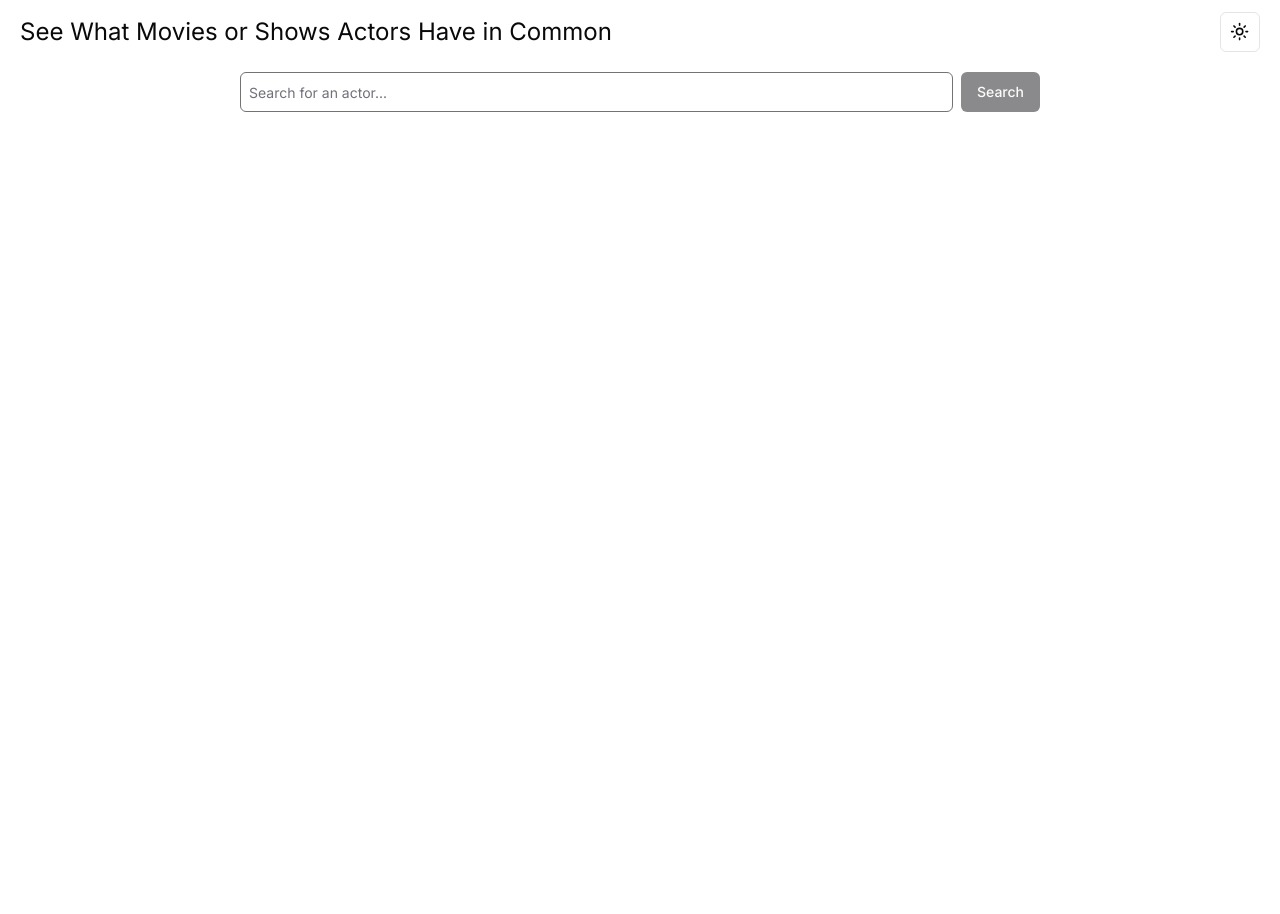
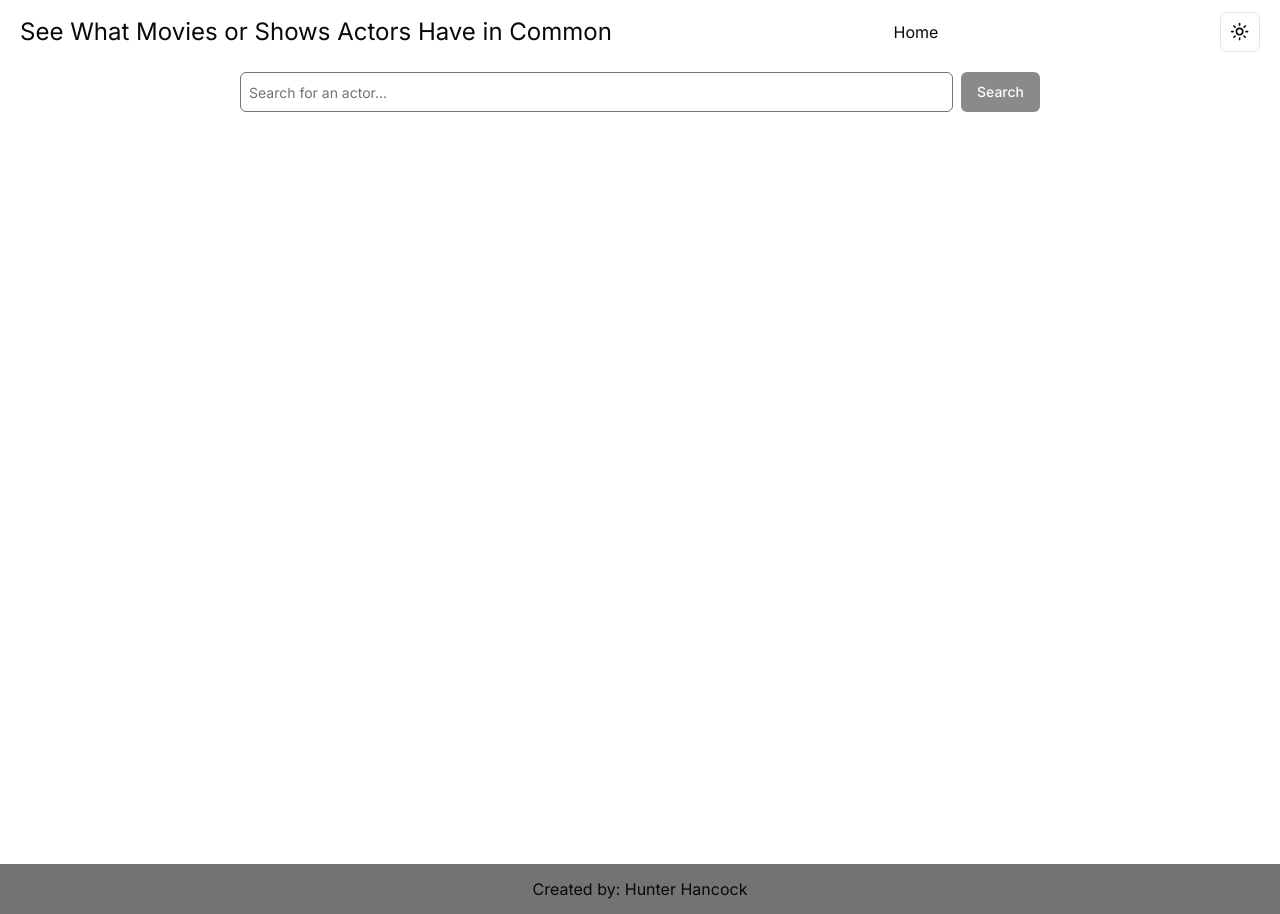
Before and after one commit to Hunter-Hancock/twoactors, a Next.js app: page / in a window 1280 px wide. Before the commit the page ends 864 px from the top, so only its background shows below. Built offline with nearby package versions, Linux system fonts and the light colour scheme.

Commit message:
Working on hover effect and some other things

```diff
--- /dev/null
+++ b/app/actor/[id]/page.tsx
@@ -0,0 +1,17 @@
+export default async function ActorPage({
+  params,
+}: {
+  params: { id: string };
+}) {
+  const url = `https://api.themoviedb.org/3/person/${params.id}?language=en-US&api_key=${process.env.NEXT_PUBLIC_API_KEY}`;
+
+  const response = await fetch(url);
+
+  const data = await response.json();
+
+  return (
+    <main className="h-screen">
+      <pre>{JSON.stringify(data, null, 2)}</pre>
+    </main>
+  );
+}
--- a/app/layout.tsx
+++ b/app/layout.tsx
@@ -1,7 +1,7 @@
 import type { Metadata } from "next";
 import { Inter } from "next/font/google";
+import Footer from "../components/Footer";
 import Header from "../components/Header";
-import { ModeToggle } from "../components/ModeToggle";
 import { ThemeProvider } from "../components/theme-provider";
 import "./globals.css";
 
@@ -27,6 +27,7 @@ export default function RootLayout({
           disableTransitionOnChange>
           <Header />
           {children}
+          <Footer />
         </ThemeProvider>
       </body>
     </html>
--- a/app/page.tsx
+++ b/app/page.tsx
@@ -2,6 +2,7 @@
 
 import { Button } from "@/components/ui/button";
 import { Input } from "@/components/ui/input";
+import Link from "next/link";
 import { Suspense, useState } from "react";
 import Results from "../components/Results.";
 import Suggestions from "../components/Suggestions";
@@ -28,15 +29,22 @@ export default function NewPage() {
     <main className="flex flex-col items-center min-h-screen">
       <div className="flex mb-2 gap-2">
         {actors.map((actor, index) => (
-          <h1
-            key={actor.id}
-            onClick={() => {
-              setActors(actors.filter((_, i) => i !== index));
-              setResults(undefined);
-            }}
-            className="w-36 flex items-center justify-center text-sm border text-center rounded-full border-neutral-500 cursor-pointer hover:bg-red-500">
-            {actor.name}
-          </h1>
+          <div className="flex border border-neutral-500 rounded-full">
+            <Link
+              href={`/actor/${actor.id}`}
+              key={actor.id}
+              className="w-36 flex items-center justify-center text-sm text-center hover:bg-green-400 rounded-l-full">
+              {actor.name}
+            </Link>
+            <button
+              onClick={() => {
+                setActors(actors.filter((_, i) => i !== index));
+                setResults(undefined);
+              }}
+              className="w-10 rounded-r-full text-sm hover:bg-red-500">
+              X
+            </button>
+          </div>
         ))}
       </div>
       <div className="md:w-[800px] flex gap-2 mb-2">
--- /dev/null
+++ b/components/Footer.tsx
@@ -0,0 +1,9 @@
+export default function Fotoer() {
+  return (
+    <footer className="bg-neutral-500">
+      <div className="min-h-[50px] flex flex-col items-center justify-center">
+        <h1>Created by: Hunter Hancock</h1>
+      </div>
+    </footer>
+  );
+}
--- a/components/Header.tsx
+++ b/components/Header.tsx
@@ -1,3 +1,4 @@
+import Link from "next/link";
 import { ModeToggle } from "./ModeToggle";
 
 export default function Header() {
@@ -6,6 +7,13 @@ export default function Header() {
       <h1 className="text-2xl">
         See What Movies or Shows Actors Have in Common
       </h1>
+      <nav>
+        <ul className="flex gap-5">
+          <li>
+            <Link href="/">Home</Link>
+          </li>
+        </ul>
+      </nav>
       <ModeToggle />
     </div>
   );
--- a/components/Results..tsx
+++ b/components/Results..tsx
@@ -43,9 +43,10 @@ export default async function Results({
               c.poster_path != null
           )
           .map((result, index) => (
+            <div className="relative group">
               <Link
                 href={`https://www.themoviedb.org/${result.media_type}/${result.id}`}
-              className="flex flex-col max-w-80 border-2 cursor-pointer rounded-md shadow-md hover:shadow-lg hover:scale-105 transition-all duration-200 ease-in-out"
+                className="flex flex-col relative group max-w-80 border-2 cursor-pointer rounded-md shadow-md hover:shadow-lg hover:scale-105 transition-all duration-200 ease-in-out"
                 key={index}>
                 <Image
                   alt={`${result.title} poster`}
@@ -59,6 +60,11 @@ export default async function Results({
                   {result.title ? result.title : result.name}
                 </h1>
               </Link>
+              <div className="md:absolute md:top-0 md:left-full md:ml-4 md:w-64 md:opacity-0 md:group-hover:opacity-100 md:p-4 md:rounded-md z-10 md:bg-gray-600">
+                <p>{result.title ? result.title : result.name}</p>
+                <p>{result.overview}</p>
+              </div>
+            </div>
           ))
       )}
     </div>
```
Also changed, not shown: tailwind.config.ts (+8 -8 lines). Lines whose indentation alone changed are shown as unchanged.
